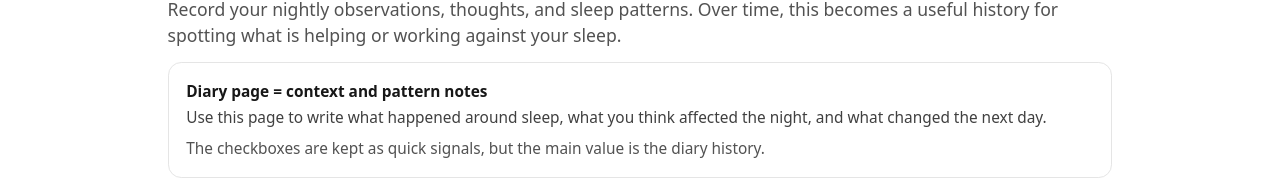
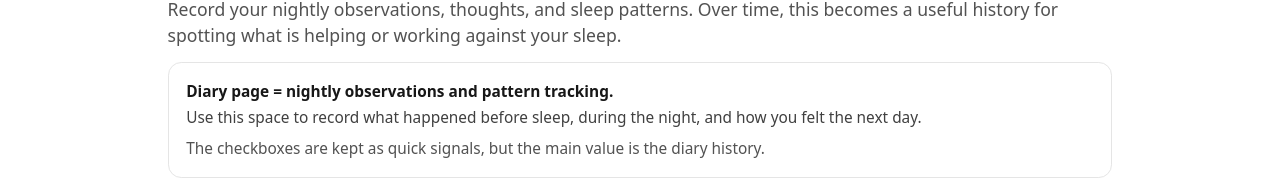
Before and after one commit to jlnalexander5-sudo/sleepfix-app, a Next.js app: page /protected/habits in a window 1280 px wide. Shown: the part 219-398 px from the top of the page. Built offline with nearby package versions, Linux system fonts and the light colour scheme; no server answers.

Commit message:
Update page.tsx

```diff
--- a/app/protected/habits/page.tsx
+++ b/app/protected/habits/page.tsx
@@ -288,10 +288,9 @@ export default function HabitsPage() {
         </p>
 
         <div className="mt-3 rounded-xl border border-neutral-200 bg-white p-4">
-          <div className="text-sm font-bold text-neutral-900">Diary page = context and pattern notes</div>
+          <div className="text-sm font-bold text-neutral-900">Diary page = nightly observations and pattern tracking.</div>
           <div className="mt-1 text-sm text-neutral-700">
-            Use this page to write what happened around sleep, what you think affected the night, and what changed the
-            next day.
+            Use this space to record what happened before sleep, during the night, and how you felt the next day.
           </div>
           <div className="mt-2 text-sm text-neutral-600">
             The checkboxes are kept as quick signals, but the main value is the diary history.
```
